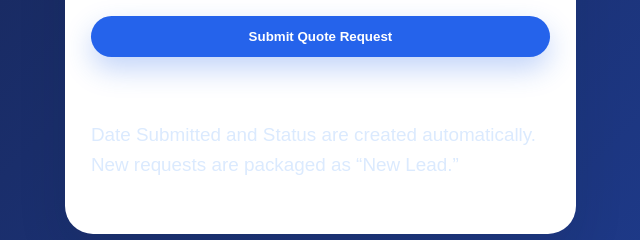
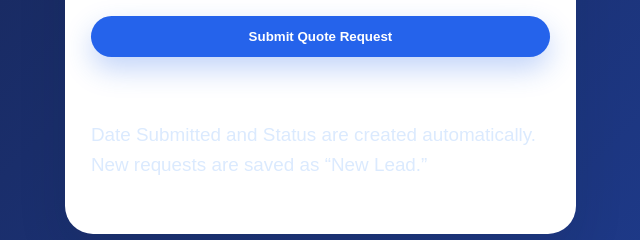
Before and after one commit to Webhead2026/Webhead2026.github.io, a plain HTML site: page index.html in a window 1280 px wide. Shown: the part 1740-1980 px from the top of the page, 624-1264 px from the left. Drawn offline with Linux system fonts and the light colour scheme.

Commit message:
Clean lead status note wording

```diff
--- a/index.html
+++ b/index.html
@@ -839,7 +839,7 @@
             <button class="button" id="submitButton" type="submit" style="width:100%; margin-top:18px;">Submit Quote Request</button>
             <p class="submit-status" id="submitStatus" aria-live="polite"></p>
             <p class="tiny-note">
-              Date Submitted and Status are created automatically. New requests are packaged as “New Lead.”
+              Date Submitted and Status are created automatically. New requests are saved as “New Lead.”
             </p>
           </form>
 
```
